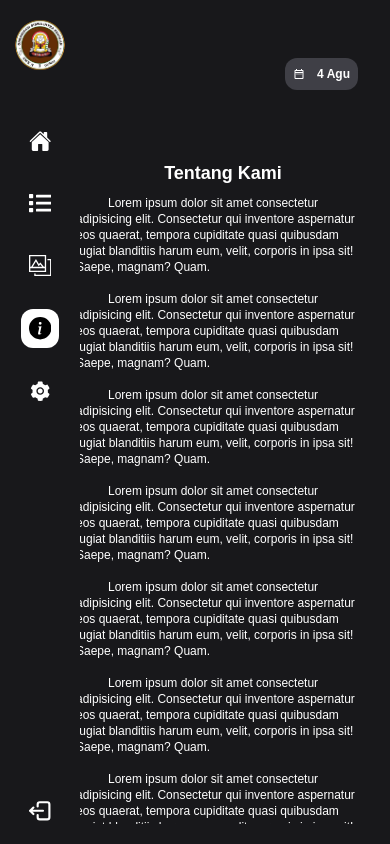
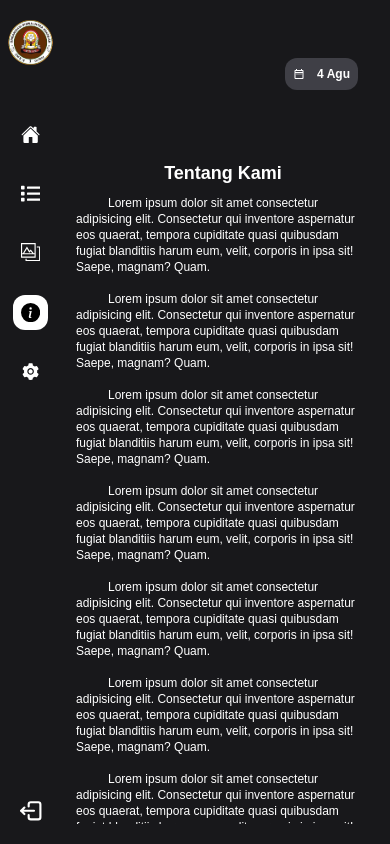
Before and after one commit to zackdesu/presensi-osis, a React (Vite) app in the folder frontend/: page /tentang in a window 390 px wide. Built offline with nearby package versions, Linux system fonts and the light colour scheme; no server answers.

Commit message:
sidebar responsive

```diff
--- a/frontend/src/components/sidebar.tsx
+++ b/frontend/src/components/sidebar.tsx
@@ -30,7 +30,10 @@ const SideBar = () => {
               : "text-white")
           }
         >
-          <Icon size={"1.4rem"} />
+          <Icon
+            size={"1.4rem"}
+            className="max-sm:w-[1.2rem] max-sm:h-[1.2rem]"
+          />
           <h6 className="ml-2 hidden xl:group-hover:block">{name}</h6>
         </div>
       </Link>
@@ -52,8 +55,12 @@ const SideBar = () => {
   };
 
   return (
-    <div className="fixed z-50 left-0 top-0 bottom-0 w-20 xl:hover:w-2/12 h-full p-5 bg-zinc-900 flex flex-col items-center transition-all group">
-      <img src="/osis.svg" alt="osissmkn1dumai" className="max-w-[50px]" />
+    <div className="fixed z-50 left-0 top-0 bottom-0 sm:w-20 xl:hover:w-2/12 h-full max-sm:px-2 py-5 bg-zinc-900 flex flex-col items-center transition-all group">
+      <img
+        src="/osis.svg"
+        alt="osissmkn1dumai"
+        className="max-w-[50px] max-sm:max-w-[45px]"
+      />
 
       <div className="flex flex-col items-center justify-between h-full">
         <div className="flex flex-col items-center xl:group-hover:items-start mt-10 ">
```
